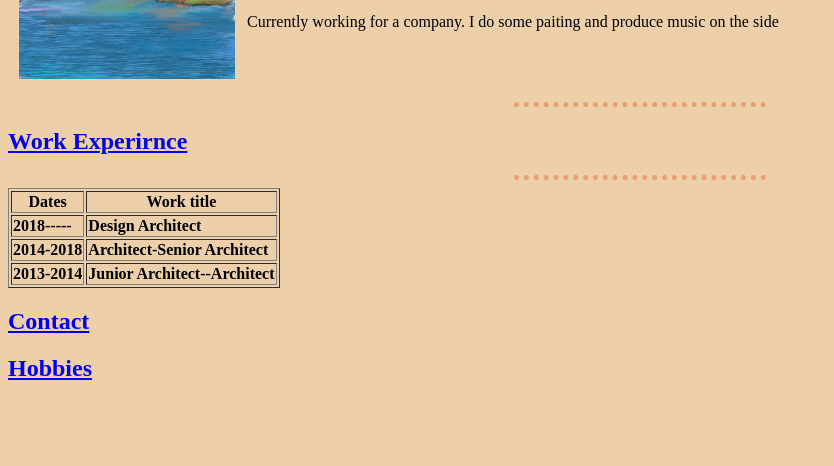
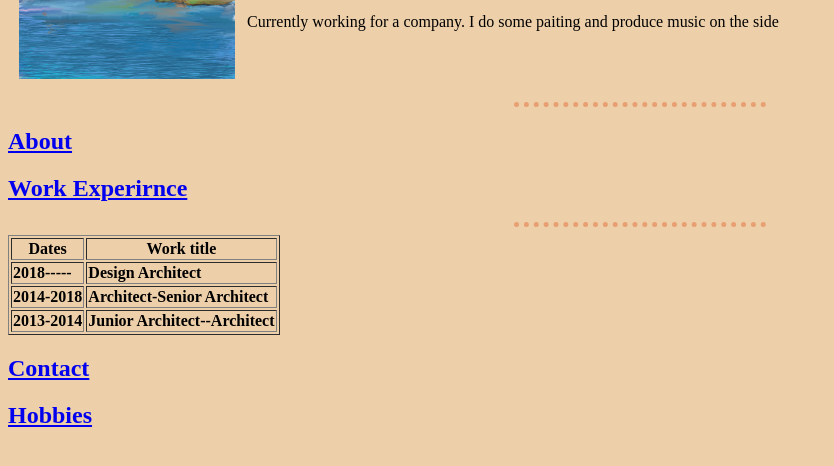
Before and after one commit to Yadugiri/CV, a plain HTML site: page index.html in a window 1280 px wide. Shown: the part 156-622 px from the top of the page, without its empty margins (0-834 px from the left). Drawn offline with Linux system fonts and the light colour scheme; files that its build step writes are made by us from their sources.

Commit message:
Update index.html

```diff
--- a/index.html
+++ b/index.html
@@ -21,7 +21,7 @@
 
     <hr size=3>
 
-    <h2><strong><a href="https://github.com/Yadugiri/CV/blob/main/Contacts.html>About</a><strong></h2>
+    <h2><strong><a href="https://github.com/Yadugiri/CV/blob/main/Contacts.html">About</a><strong></h2>
 
     <h2><a href="C:\Users\Yadugiri Srinivas\Documents\Website\My website\CV-WEPAGE\WORK EXPERIENCE.HTML">Work Experirnce</a></h2>
 <hr>
```
